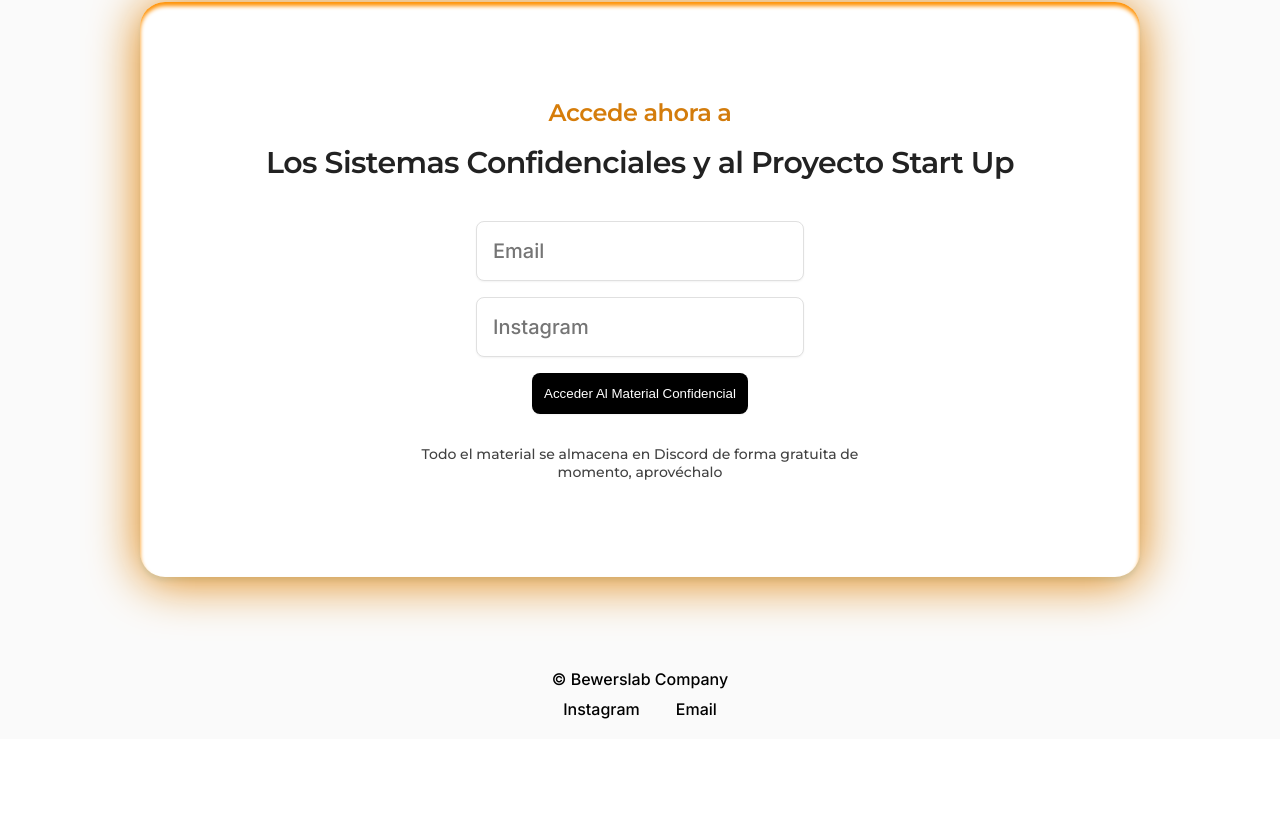
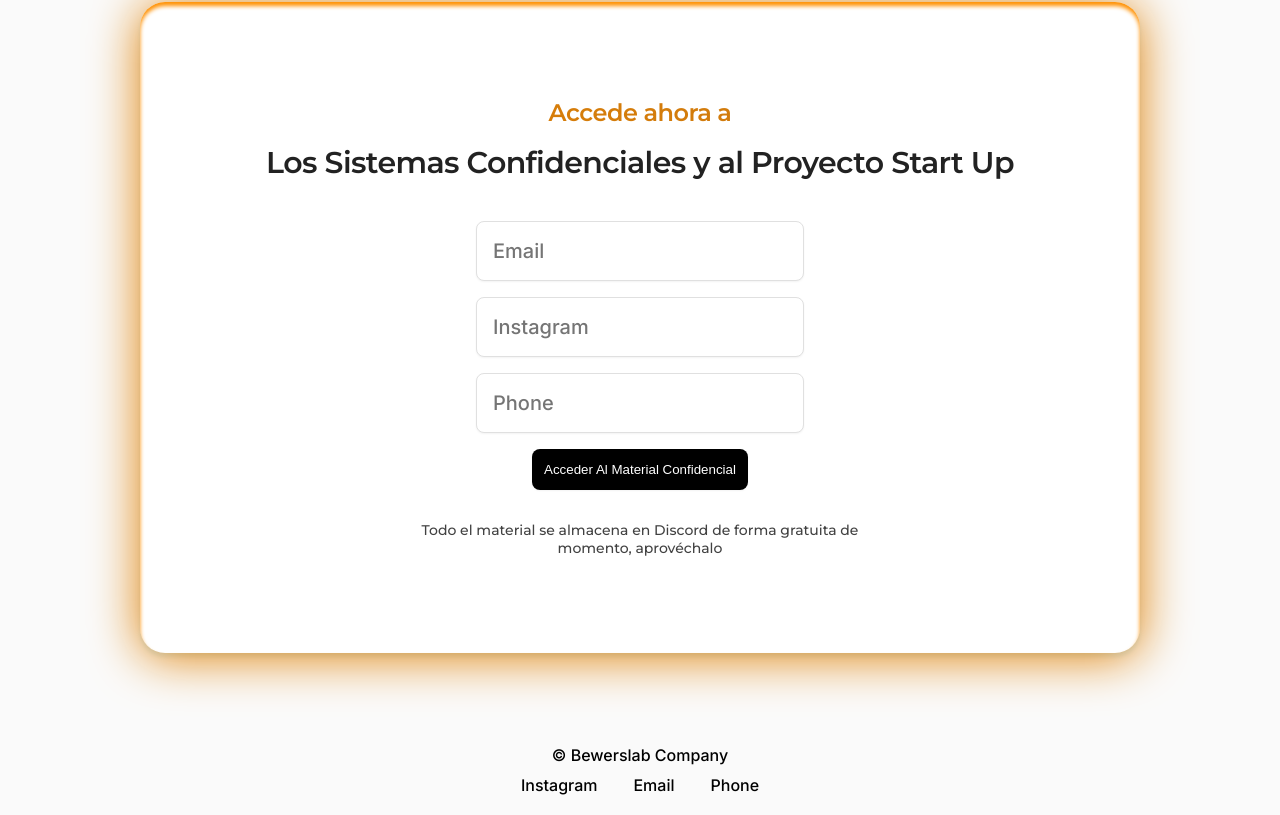
Before and after one commit to danielspiri/web3, a React (Create React App) app in the folder client/: page / in a window 1280 px wide. Shown: the part 3537-4352 px from the top of the page. Before the commit the page ends 4276 px from the top, so only its background shows below. Built offline with nearby package versions, Linux system fonts and the light colour scheme.

Commit message:
Update FrameComponent.tsx

```diff
--- a/client/src/components/FrameComponent.tsx
+++ b/client/src/components/FrameComponent.tsx
@@ -9,6 +9,7 @@ const FrameComponent = forwardRef<HTMLFormElement, FrameComponentType>(({
 }, ref) => {
   const [email, setEmail] = useState('');
   const [instagram, setInstagram] = useState('');
+  const [phone, setPhone] = useState('');
   const [message, setMessage] = useState('');
   const [messageType, setMessageType] = useState<'error' | 'success' | ''>('');
 
@@ -21,7 +22,8 @@ const FrameComponent = forwardRef<HTMLFormElement, FrameComponentType>(({
 
     const data = JSON.stringify({
       email: email,
-      instagram: instagram
+      instagram: instagram,
+      phone: phone
     });
 
     try {
@@ -88,6 +90,16 @@ const FrameComponent = forwardRef<HTMLFormElement, FrameComponentType>(({
                       required
                     />
                   </div>
+                  <div className="self-stretch shadow-[0px_1px_2px_rgba(0,_0,_0,_0.05)] rounded-lg bg-white flex flex-row items-center justify-start py-3.5 px-4 border-[1px] border-solid border-gainsboro">
+                    <input
+                      className="w-[350px] [border:none] [outline:none] font-medium font-h5-computer text-xl bg-[transparent] h-[30px] relative leading-[150%] text-gray-100 text-left inline-block p-0 mq450:text-base mq450:leading-[24px]"
+                      placeholder="Phone"
+                      type="text"
+                      value={phone}
+                      onChange={(e) => setPhone(e.target.value)}
+                      required
+                    />
+                  </div>
                   <button type="submit" className="shadow-[0px_1px_2px_rgba(0,_0,_0,_0.05)] rounded-lg bg-black flex flex-row items-center justify-center py-[10.5px] px-3 whitespace-nowrap text-white">
                     <div className="relative leading-[150%] font-medium">
                       Acceder Al Material Confidencial
@@ -134,6 +146,16 @@ const FrameComponent = forwardRef<HTMLFormElement, FrameComponentType>(({
             >
               Email
             </div>
+            <div
+              className="relative font-medium"
+              onClick={() => {
+                if (ref && typeof ref !== 'function' && ref.current) {
+                  ref.current.scrollIntoView({ behavior: 'smooth' });
+                }
+              }}
+            >
+              Phone
+            </div>
           </div>
         </div>
       </div>
```
